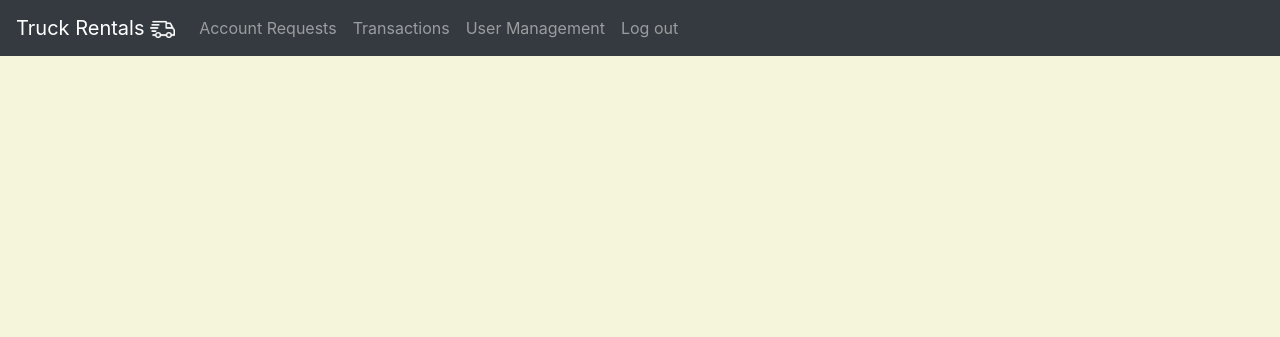
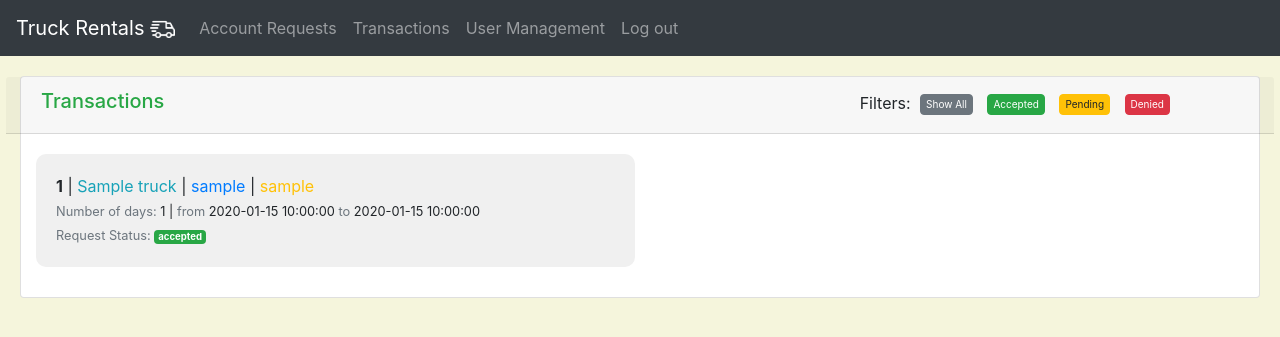
Before and after one commit to ForFrogsSake/Webtek-Finals, a PHP site: page /html/transactions.html in a window 1280 px wide. Shown: the top 337 px of the page. Run offline with PHP 8.4, Linux system fonts and the light colour scheme; tables that the repository leaves empty hold one stand-in row (values such as "Sample post").

Commit message:
Added transactions front-end and back-end

```diff
--- a/PHP - Admin/css/style.css
+++ b/PHP - Admin/css/style.css
@@ -44,3 +44,13 @@
 .col-1 {
     padding: 0px;
 }
+
+.content {
+    background-color: #f0f0f0;
+    border-radius: 10px;
+    padding: 20px 20px 5px 20px;
+}
+
+.col-md-6{
+    padding: 0px 0px 10px 10px;
+}
--- a/PHP - Admin/html/management.html
+++ b/PHP - Admin/html/management.html
@@ -32,7 +32,7 @@
                         <a class="nav-link" href="management.html">User Management</a>
                     </li>
                     <li class="nav-item">
-                        <a class="nav-link" href="#">Log out</a>
+                        <a class="nav-link" id="logout" style="cursor: pointer">Log out</a>
                     </li>
                 </ul>
             </div>
--- a/PHP - Admin/html/transactions.html
+++ b/PHP - Admin/html/transactions.html
@@ -10,6 +10,7 @@
         <script src="https://ajax.googleapis.com/ajax/libs/jquery/3.3.1/jquery.min.js"></script>
         <script src="https://cdnjs.cloudflare.com/ajax/libs/popper.js/1.14.0/umd/popper.min.js"></script>
         <script src="https://maxcdn.bootstrapcdn.com/bootstrap/4.1.0/js/bootstrap.min.js"></script>
+        <script src="../script/transactions.js"></script>
     </head>
 
     <body style="background-color: beige">
@@ -32,13 +33,27 @@
                         <a class="nav-link" href="management.html">User Management</a>
                     </li>
                     <li class="nav-item">
-                        <a class="nav-link" href="#">Log out</a>
+                        <a class="nav-link" id="logout" style="cursor: pointer">Log out</a>
                     </li>
                 </ul>
             </div>
         </nav>
         <div class="container-fluid" style="padding: 20px">
-
+            <div class="card">
+                <div class="card-header row">
+                    <h5 class="text-success col-sm-8">Transactions</h5>
+                    <div class="col-sm-4">
+                        <span>Filters: </span>
+                        <button type="button" class="btn btn-secondary" style="padding: 2px 5px 2px 5px; margin: 5px; font-size:10px">Show All</button>
+                        <button type="button" class="btn btn-success" style="padding: 2px 5px 2px 5px; margin: 5px; font-size:10px">Accepted</button>
+                        <button type="button" class="btn btn-warning" style="padding: 2px 5px 2px 5px; margin: 5px; font-size:10px">Pending</button>
+                        <button type="button" class="btn btn-danger" style="padding: 2px 5px 2px 5px; margin: 5px; font-size:10px">Denied</button>
+                    </div>
+                </div>
+                <div class="card-body">
+                    <div class="row" id="transaction" style="padding: 0px 10px 0px 0px;"></div>
+                </div>
+            </div>
         </div>
     </body>
 </html>
--- a/PHP - Admin/index.html
+++ b/PHP - Admin/index.html
@@ -13,7 +13,7 @@
 
     <body style="background-color: beige">
         <nav class="navbar navbar-expand-md bg-dark navbar-dark">
-            <a class="navbar-brand" href="index.html">Truck Rentals</a>
+            <a class="navbar-brand" href="../index.html">Truck Rentals <img src="../images/truck.png" width="25px" height="25px"></a>
 
             <button class="navbar-toggler" type="button" data-toggle="collapse" data-target="#collapsibleNavbar">
                 <span class="navbar-toggler-icon"></span>
--- a/PHP - Admin/php/database.php
+++ b/PHP - Admin/php/database.php
@@ -12,11 +12,16 @@ if ($conn->connect_error) {
 }
 
 switch ($_POST["function"]) {
-    case "display":
+    case "requests":
         $type = "'".$_POST["type"]."'";
-        $sql = "SELECT username, fname, lname, email, phone_number, house_details, street, barangay, municipality, city, province FROM users JOIN address USING (user_id) WHERE user_type = ".$type." and request_status = 'pending'";
+        $sql = "SELECT username, fname, lname, email, phone_number, house_details, street, barangay, municipality, city, province FROM users JOIN address USING (user_id) WHERE user_type = ".$type." and request_status = 'pending' ORDER BY users.date_registered";
         $result = $conn->query($sql);
-        displayInfo($result);
+        displayRequests($result);
+        break;
+    case "transactions":
+        $sql = "SELECT transaction_id, name, c.username client, p.username provider, transactions.request_status, number_of_days, rent_start_day, rent_end_day FROM transactions INNER JOIN users c ON client_id = c.user_id INNER JOIN users p ON provider_id = p.user_id INNER JOIN trucks USING (truck_id);";
+        $result = $conn->query($sql);
+        displayTransactions($result);
         break;
     case "deny":
         $username = "'".$_POST["username"]."'";
@@ -33,7 +38,7 @@ switch ($_POST["function"]) {
 
 
 
-function displayInfo($result){
+function displayRequests($result){
     if ($result->num_rows > 0) {
         // output data of each row
         while($row = $result->fetch_assoc()) {
@@ -58,5 +63,52 @@ function displayInfo($result){
     }
 }
 
+function displayTransactions($result){
+    if ($result->num_rows > 0) {
+        // output data of each row
+        echo "<small id=\"none\" style=\"margin-left: 20px; display: none\">There are no transactions</small>";
+        while($row = $result->fetch_assoc()) {
+            switch($row["request_status"]){
+                case "accepted":
+                    $status = "success";
+                    display($row, $status);
+                    break;
+                case "pending":
+                    $status = "warning";
+                    display($row, $status);
+                    break;
+                case "denied":
+                    $status = "danger";
+                    display($row, $status);
+                    break;
+            }
+        }
+    } else {
+        echo "<small>There are no account requests</small>";
+    }
+}
+
+function display($row, $status){
+    echo "<div class=\"col-md-6\">
+            <div class=\"content\">
+                <p>
+                    <strong>". $row["transaction_id"] ."</strong> |
+                    <span class=\"text-info\">". $row["name"] ."</span> |
+                    <span class=\"text-primary\">". $row["client"] ."</span> |
+                    <span class=\"text-warning\">". $row["provider"] ."</span><br>
+                    <small>
+                        <span class=\"text-secondary\">Number of days: </span> ". $row["number_of_days"] ." |
+                        <span class=\"text-secondary\">from </span> ". $row["rent_start_day"] ."
+                        <span class=\"text-secondary\">to</span> ". $row["rent_end_day"] ."
+                    </small> <br>
+                    <small>
+                        <span class=\"text-secondary\">Request Status: </span>
+                        <span class=\"badge badge-". $status ."\">". $row["request_status"] ."</span>
+                    </small>
+                </p>
+            </div>
+        </div>";
+}
+
 $conn->close();
 ?>
--- /dev/null
+++ b/PHP - Admin/script/transactions.js
@@ -0,0 +1,69 @@
+$(document).ready(function(){
+    /*if(sessionStorage.length == 0){
+        window.location.replace("../index.html");
+    }*/
+    $("#transaction").html("<small style=\"margin-left: 20px\">Loading Transactions...</small>");
+
+    $.post("../php/database.php",
+    {
+        function: "transactions"
+    },
+    function(data){
+        $("#transaction").html(data).hide().slideDown("fast");
+        if($("transaction").is(":empty")){
+            $("#transaction").html("<small style=\"margin-left: 20px\">There are no transactions</small>");
+        }
+    });
+
+    $(".btn-secondary").click(function(){
+        $(".badge-success").parent().parent().parent().parent().hide();
+        $(".badge-warning").parent().parent().parent().parent().hide();
+        $(".badge-danger").parent().parent().parent().parent().hide();
+        $(".badge-success").parent().parent().parent().parent().show("fast");
+        $(".badge-warning").parent().parent().parent().parent().show("fast");
+        $(".badge-danger").parent().parent().parent().parent().show("fast");
+        if($(".badge-success").length == 0 && $(".badge-warning").length == 0 && $(".badge-danger").length == 0){
+            $("#none").slideDown("fast");
+        } else {
+            $("#none").hide();
+        }
+    });
+
+    $(".btn-success").click(function(){
+        $(".badge-success").parent().parent().parent().parent().show("fast");
+        $(".badge-warning").parent().parent().parent().parent().hide();
+        $(".badge-danger").parent().parent().parent().parent().hide();
+        if($(".badge-success").length == 0){
+            $("#none").slideDown("fast");
+        } else {
+            $("#none").hide();
+        }
+    });
+
+    $(".btn-warning").click(function(){
+        $(".badge-success").parent().parent().parent().parent().hide();
+        $(".badge-warning").parent().parent().parent().parent().show("fast");
+        $(".badge-danger").parent().parent().parent().parent().hide();
+        if($(".badge-warning").length == 0){
+            $("#none").slideDown("fast");
+        } else {
+            $("#none").hide();
+        }
+    });
+
+    $(".btn-danger").click(function(){
+        $(".badge-success").parent().parent().parent().parent().hide();
+        $(".badge-warning").parent().parent().parent().parent().hide();
+        $(".badge-danger").parent().parent().parent().parent().show("fast");
+        if($(".badge-danger").length == 0){
+            $("#none").slideDown("fast");
+        } else {
+            $("#none").hide();
+        }
+    });
+
+    $("#logout").click(function(){
+        sessionStorage.removeItem("username");
+        window.location.replace("../index.html");
+    });
+});
```
Also changed, not shown: PHP - Admin/html/requests.html (+5 -11 lines), PHP - Admin/script/request.js (+13 -5 lines).
